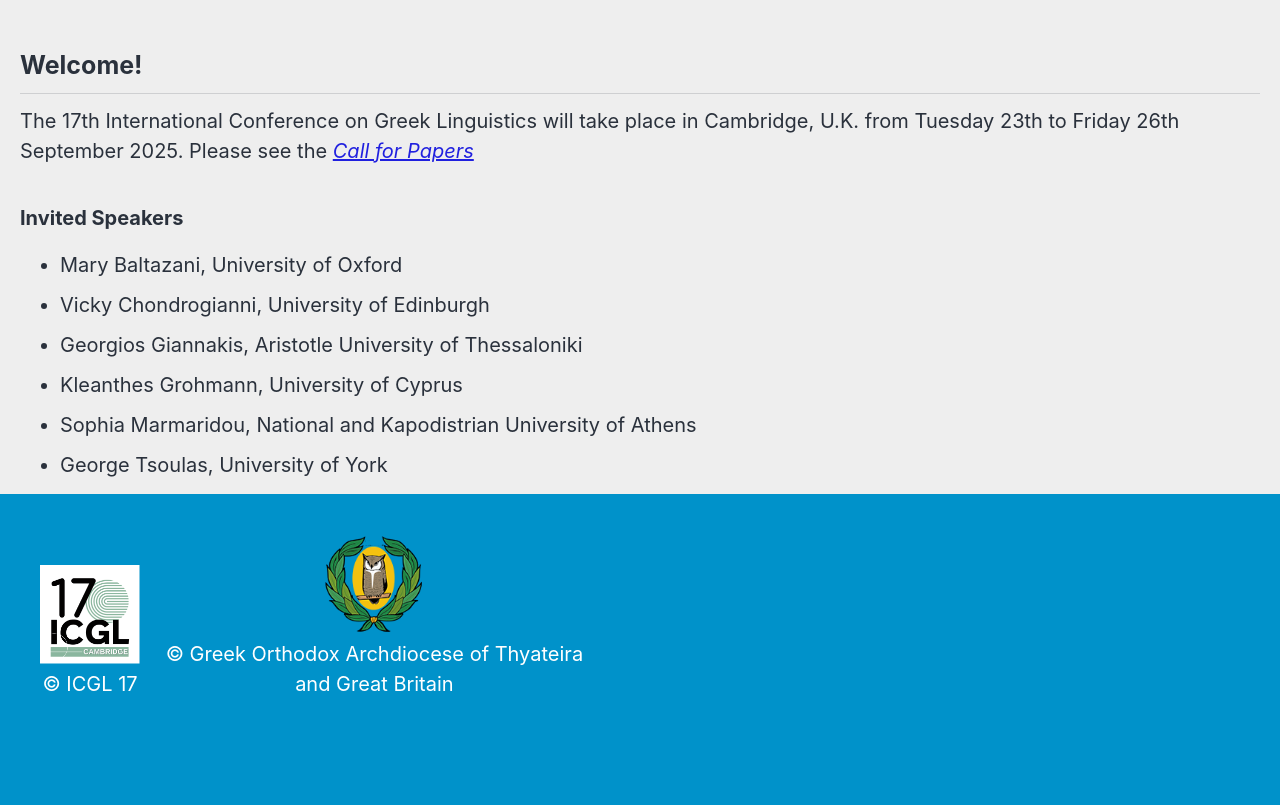
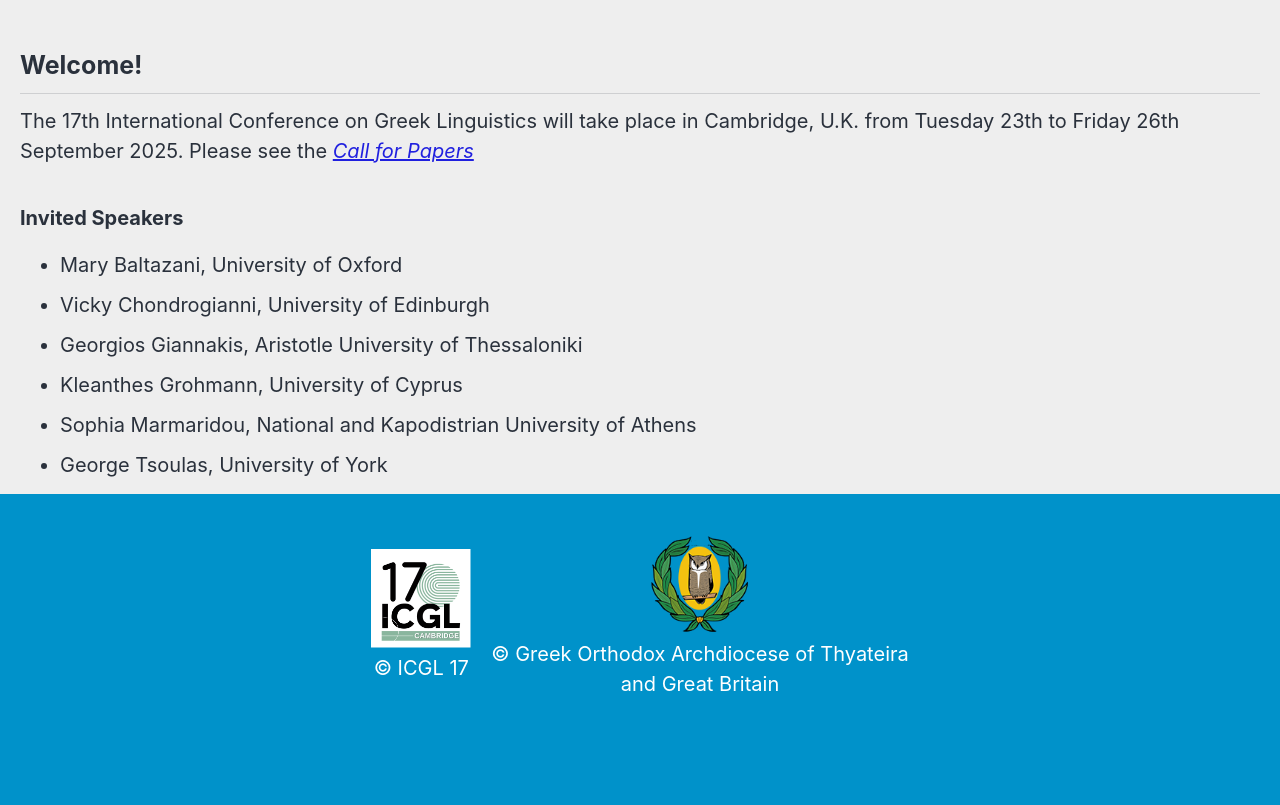
Before and after one commit to roryleung/ICGL17, a Jekyll site: the page built from _pages/home.md, in a window 1280 px wide. Shown: the part 417-1222 px from the top of the page. Built offline with Jekyll 4.4.1, drawn with Linux system fonts in a browser that asks for light colours; cached includes are drawn as plain includes; nearby versions of some CDN libraries.

Commit message:
Update custom.html

```diff
--- a/_includes/footer/custom.html
+++ b/_includes/footer/custom.html
@@ -1,11 +1,11 @@
 <footer>
-  <div class="footer-content">
-    <div style="text-align: center; display: inline-block; margin-right: 20px;">
+  <div class="footer-content" style="display: flex; align-items: center; justify-content: center;">
+    <div style="text-align: center; margin-right: 20px;">
       <img src="/assets/images/logo_icgl.png" alt="ICGL Logo" style="width: 100px; height: auto;">
       <p style="color: white; margin-top: 5px;">&copy; ICGL 17</p>
     </div>
 
-    <div style="text-align: center; display: inline-block;">
+    <div style="text-align: center;">
       <img src="/assets/images/logo_owl_icon.png" alt="Owl Icon Logo" style="width: 100px; height: auto;">
       <p style="color: white; margin-top: 5px;">
         &copy; Greek Orthodox Archdiocese of Thyateira<br>and Great Britain
```
